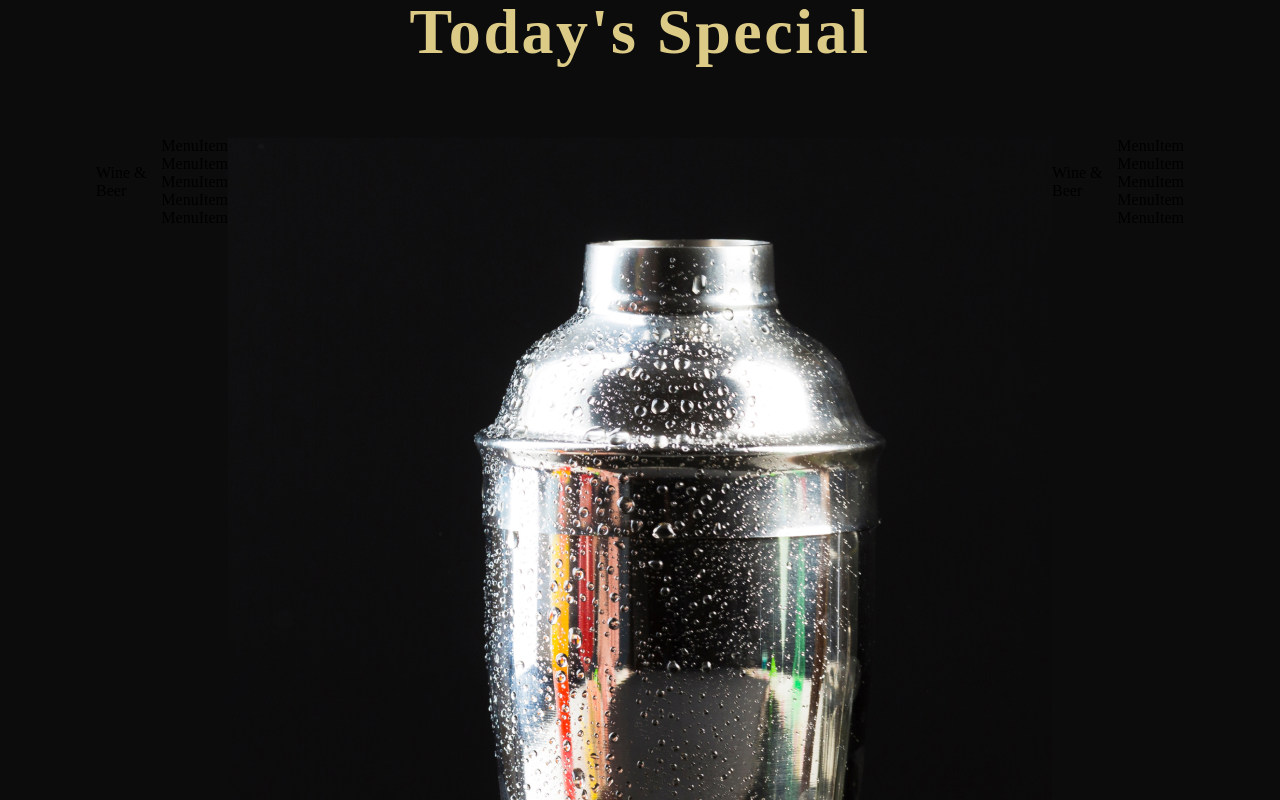
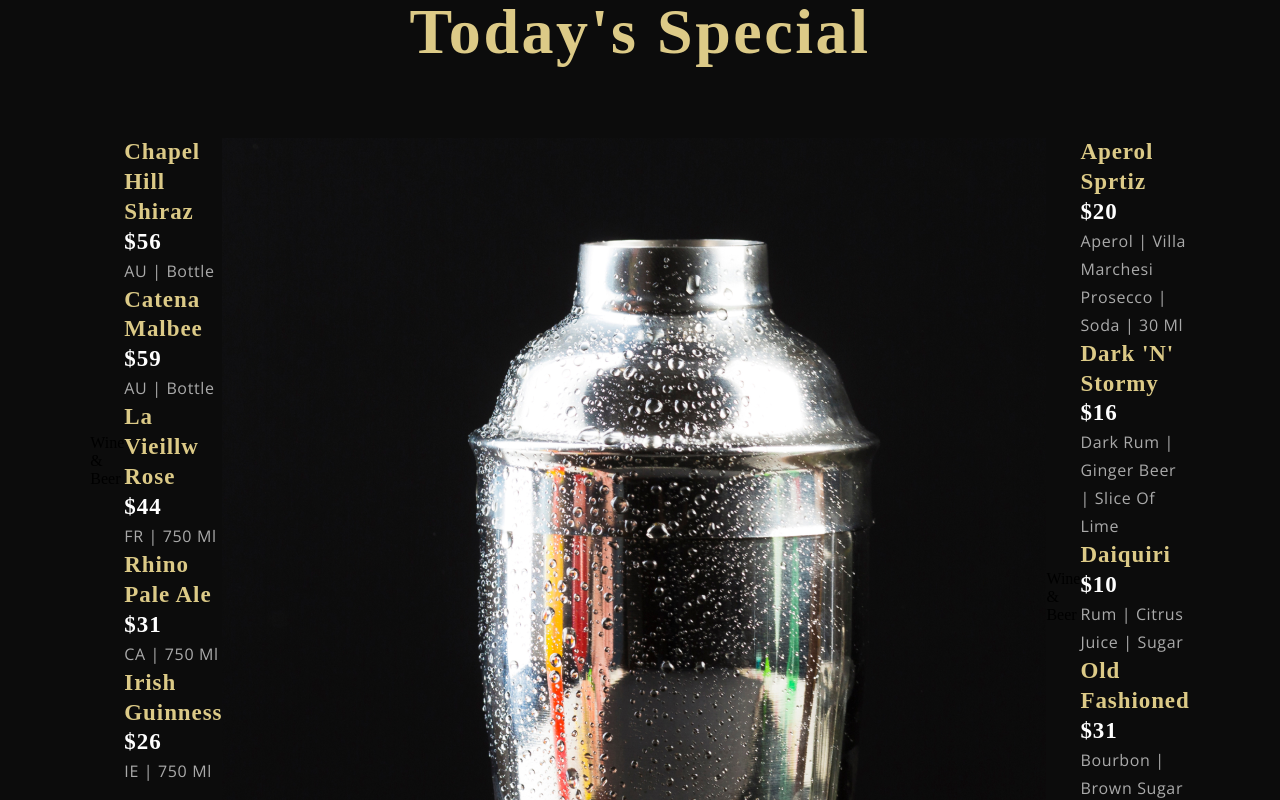
Before and after one commit to dolce-emmy/LuxeVivre, a React (Vite) app in the folder LuxeVivre/: page / in a window 1280 px wide. Shown: the part 2340-3140 px from the top of the page. Built offline with nearby package versions, Linux system fonts and the light colour scheme; the HTML template or start-up script is replaced by a standard one; a web font is replaced by a local one.

Commit message:
added props to menu item

```diff
--- a/LuxeVivre/src/components/Menuitem/MenuItem.jsx
+++ b/LuxeVivre/src/components/Menuitem/MenuItem.jsx
@@ -1,10 +1,25 @@
-import React from 'react';
+import React from "react";
 
-import './MenuItem.css';
+import "./MenuItem.css";
 
-const MenuItem = () => (
-  <div>
-    MenuItem
+const MenuItem = ({ title, price, tags }) => (
+  <div className="app__menuitem">
+    <div className="app__menuitem-head">
+      <div className="app__menuitem-name">
+        <p className="p__cormorant" style={{ color: "#DCCA87" }}>
+          {title}
+        </p>
+      </div>
+      <div className="app__menuitem-dash" />
+
+      <div className="app__menuitem-price">
+        <p className="p__cormorant">{price}</p>
+      </div>
+    </div>
+
+    <div className="app__menuitem-sub">
+      <p className="p__opensans" style={{color: "#AAA"}}>{tags}</p>
+    </div>
   </div>
 );
 
```
